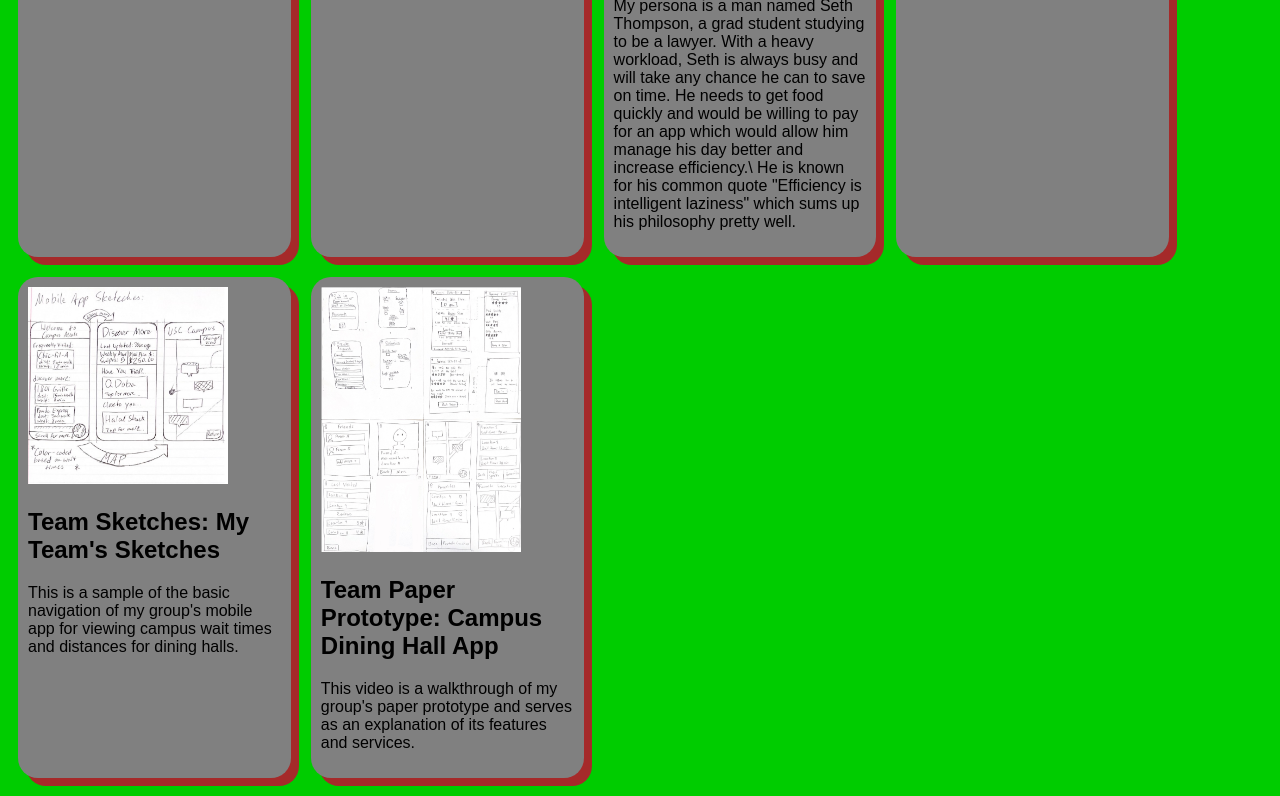
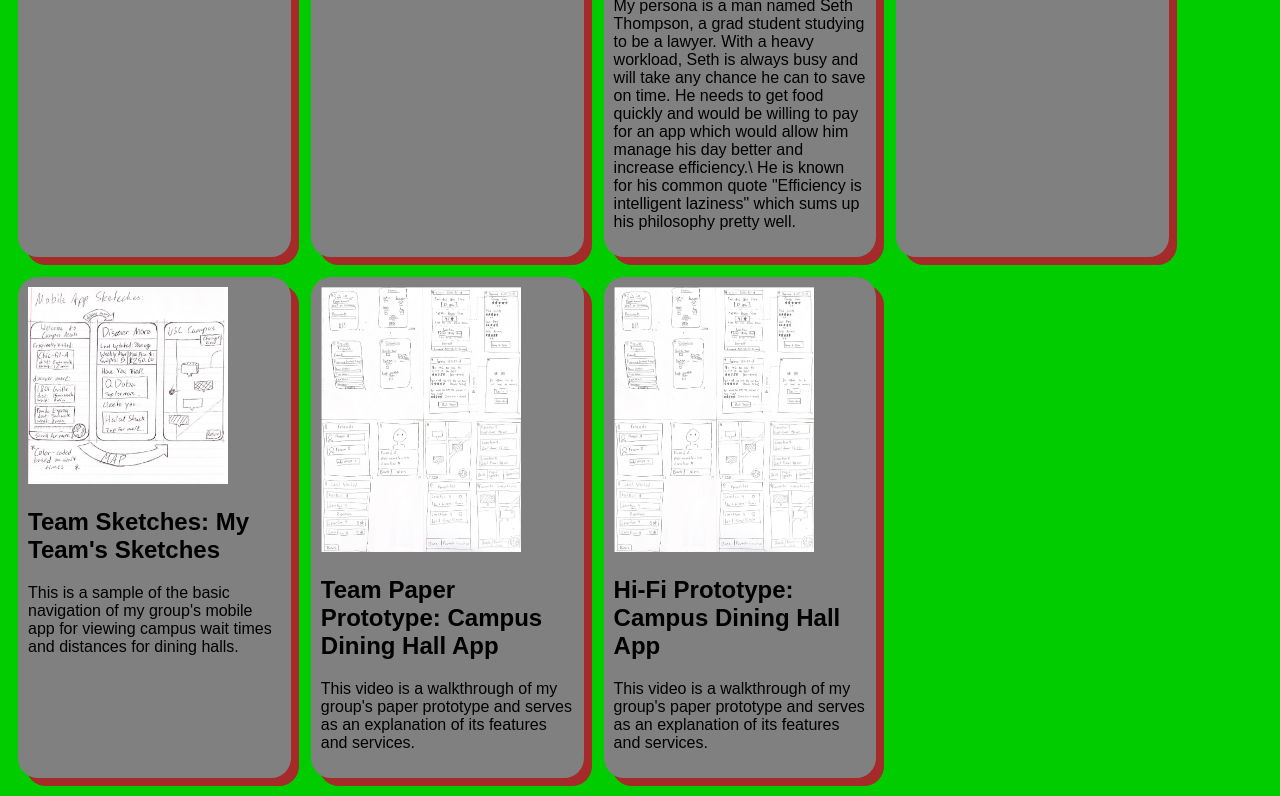
Before and after one commit to AshtonAH/AshtonAH.github.io, a plain HTML site: page index.html in a window 1280 px wide. Shown: the part 467-1263 px from the top of the page. Drawn offline with Linux system fonts and the light colour scheme.

Commit message:
Update index.html

```diff
--- a/index.html
+++ b/index.html
@@ -69,5 +69,15 @@
         </p>
       </section>
     </section>
+    <!--Hi-Fi Prototype Assignment-->
+    <section class="assign">
+      <img src="images/team-prototype.png" />
+      <section class="assign-det">
+        <a href="http://www.youtube.com/watch?v=ILhxfVKWNXU"><h2>Hi-Fi Prototype: Campus Dining Hall App</h2></a>
+        <p>
+          This video is a walkthrough of my group's paper prototype and serves as an explanation of its features and services.
+        </p>
+      </section>
+    </section>
   </body>
 </html>
```
